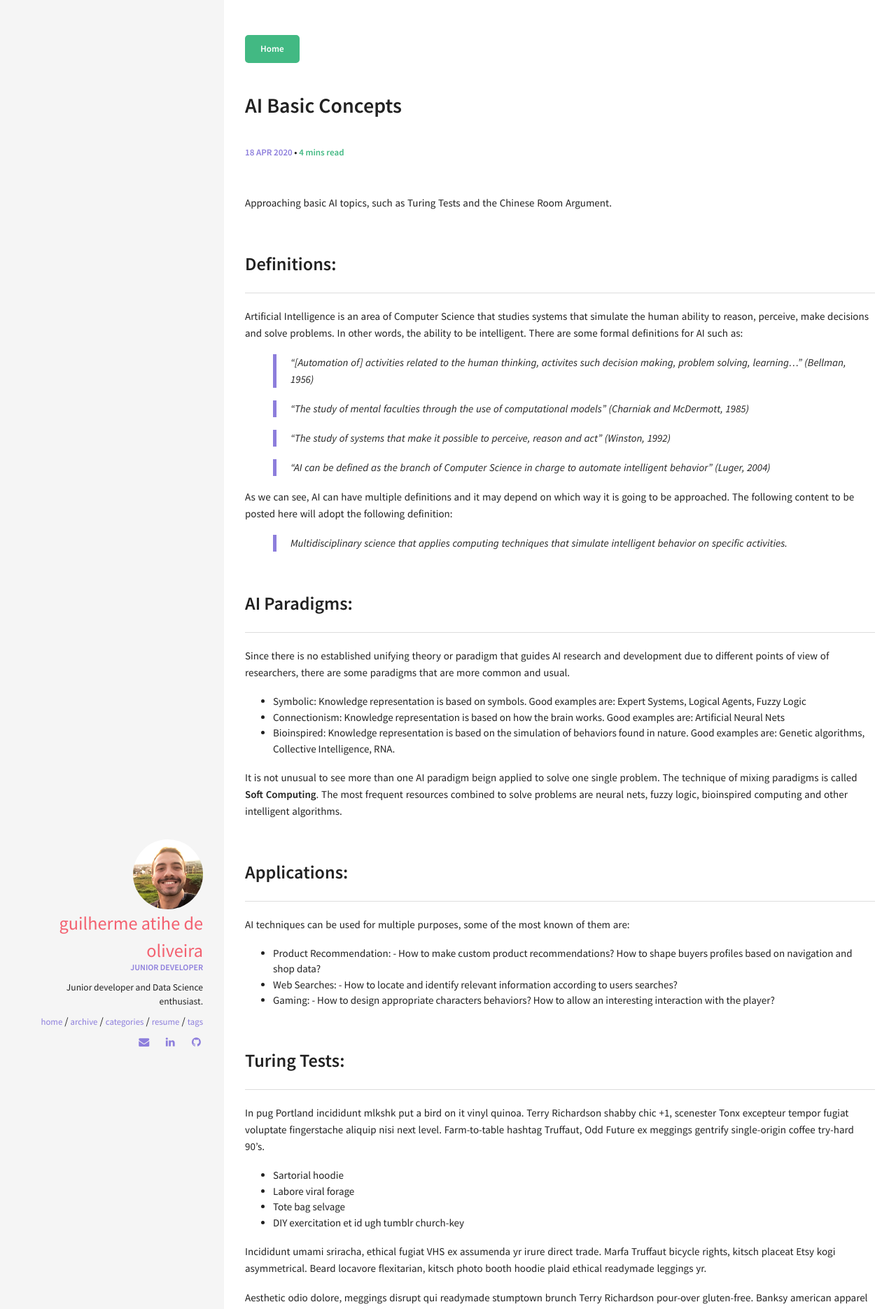
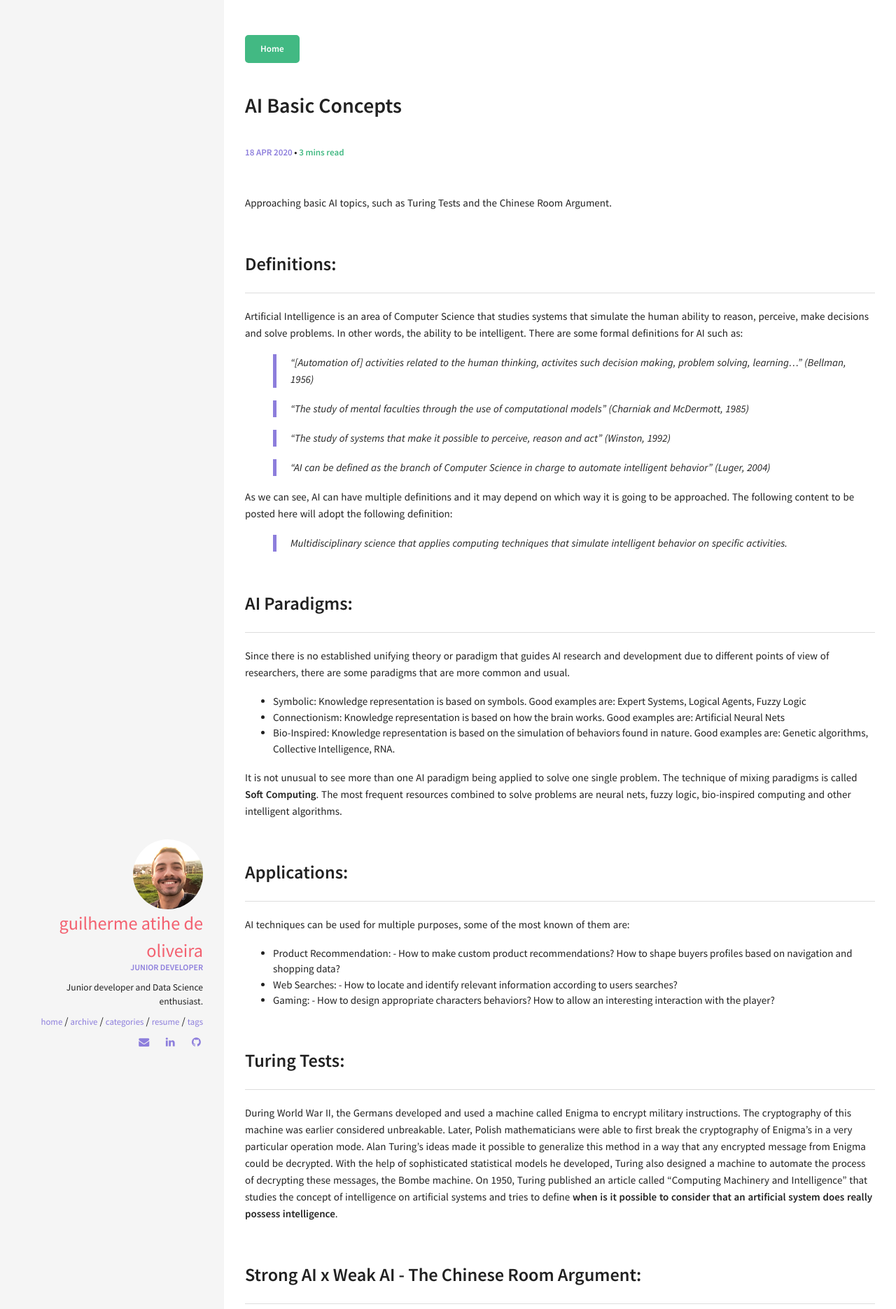
Before and after one commit to gatihe/guiati9.dev, a Jekyll site: the page built from _posts/2020-04-18-ai-basic-concepts.md, in a window 1280 px wide. Shown: the top 1870 px of the page at 70% size. Built offline with Jekyll 4.4.1, drawn with Linux system fonts in a browser that asks for light colours; some of the changed text lies outside the part shown.

Commit message:
Update 2020-04-18-ai-basic-concepts.md

```diff
--- a/_posts/2020-04-18-ai-basic-concepts.md
+++ b/_posts/2020-04-18-ai-basic-concepts.md
@@ -30,30 +30,25 @@ Since there is no established unifying theory or paradigm that guides AI researc
 
 * Symbolic: Knowledge representation is based on symbols. Good examples are: Expert Systems, Logical Agents, Fuzzy Logic
 * Connectionism: Knowledge representation is based on how the brain works. Good examples are: Artificial Neural Nets
-* Bioinspired: Knowledge representation is based on the simulation of behaviors found in nature. Good examples are: Genetic algorithms, Collective Intelligence, RNA.
+* Bio-Inspired: Knowledge representation is based on the simulation of behaviors found in nature. Good examples are: Genetic algorithms, Collective Intelligence, RNA.
 
-It is not unusual to see more than one AI paradigm beign applied to solve one single problem. The technique of mixing paradigms is called __Soft Computing__. The most frequent resources combined to solve problems are neural nets, fuzzy logic, bioinspired computing and other intelligent algorithms.
+It is not unusual to see more than one AI paradigm being applied to solve one single problem. The technique of mixing paradigms is called __Soft Computing__. The most frequent resources combined to solve problems are neural nets, fuzzy logic, bio-inspired computing and other intelligent algorithms.
 
 ## Applications:
 
 AI techniques can be used for multiple purposes, some of the most known of them are:
 
-* Product Recommendation: - How to make custom product recommendations? How to shape buyers profiles based on navigation and shop data?
+* Product Recommendation: - How to make custom product recommendations? How to shape buyers profiles based on navigation and shopping data?
 * Web Searches: - How to locate and identify relevant information according to users searches?
 * Gaming: - How to design appropriate characters behaviors? How to allow an interesting interaction with the player?
 
 ## Turing Tests:
 
-In pug Portland incididunt mlkshk put a bird on it vinyl quinoa. Terry Richardson shabby chic +1, scenester Tonx excepteur tempor fugiat voluptate fingerstache aliquip nisi next level. Farm-to-table hashtag Truffaut, Odd Future ex meggings gentrify single-origin coffee try-hard 90's.
+During World War II, the Germans developed and used a machine called Enigma to encrypt military instructions. The cryptography of this machine was earlier considered unbreakable.
+Later, Polish mathematicians were able to first break the cryptography of Enigma's in a very particular operation mode. Alan Turing's ideas made it possible to generalize this method in a way that any encrypted message from Enigma could be decrypted.
+With the help of sophisticated statistical models he developed, Turing also designed a machine to automate the process of decrypting these messages, the Bombe machine.
+On 1950, Turing published an article called "Computing Machinery and Intelligence" that studies the concept of intelligence on artificial systems and tries to define __when is it possible to consider that an artificial system does really possess intelligence__.
 
-* Sartorial hoodie
-* Labore viral forage
-* Tote bag selvage
-* DIY exercitation et id ugh tumblr church-key
-
-Incididunt umami sriracha, ethical fugiat VHS ex assumenda yr irure direct trade. Marfa Truffaut bicycle rights, kitsch placeat Etsy kogi asymmetrical. Beard locavore flexitarian, kitsch photo booth hoodie plaid ethical readymade leggings yr.
-
-Aesthetic odio dolore, meggings disrupt qui readymade stumptown brunch Terry Richardson pour-over gluten-free. Banksy american apparel in selfies, biodiesel flexitarian organic meh wolf quinoa gentrify banjo kogi. Readymade tofu ex, scenester dolor umami fingerstache occaecat fashion axe Carles jean shorts minim. Keffiyeh fashion axe nisi Godard mlkshk dolore. Lomo you probably haven't heard of them eu non, Odd Future Truffaut pug keytar meggings McSweeney's Pinterest cred. Etsy literally aute esse, eu bicycle rights qui meggings fanny pack. Gentrify leggings pug flannel duis.
 
 ## Strong AI x Weak AI - The Chinese Room Argument:
 
```
